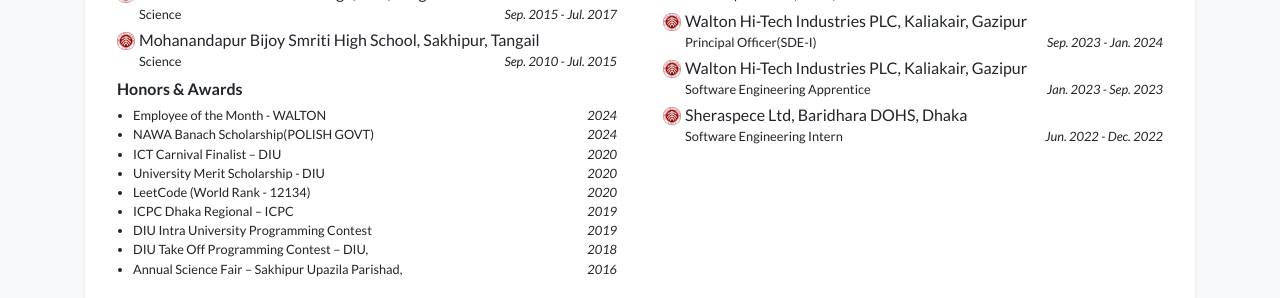
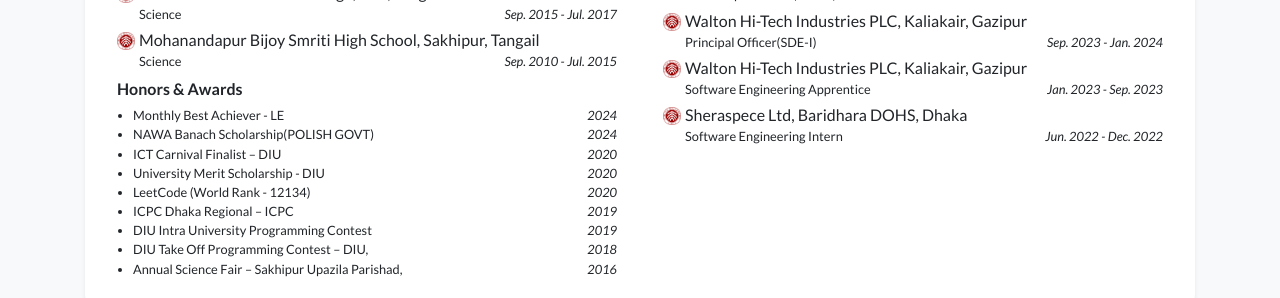
Before and after one commit to Alamin-Tokee/alamin-tokee.github.io, a Jekyll site: the page built from index.html, in a window 1280 px wide and 900 px high, scrolled down 881 px. Shown: the part 153-451 px from the top of the window. Built offline with Jekyll 4.4.1, drawn with Linux system fonts in a browser that asks for light colours; nearby versions of some CDN libraries; a style sheet for code colours, icons or effects is not loaded.

Commit message:
Academic portfolio

```diff
--- a/_data/profile.yml
+++ b/_data/profile.yml
@@ -75,7 +75,7 @@
   date: Jun. 2022 - Dec. 2022
 
 awards:
-- name: Employee of the Month - WALTON
+- name: Monthly Best Achiever - LE
   date: 2024
 - name: NAWA Banach Scholarship(POLISH GOVT)
   date: 2024
```
